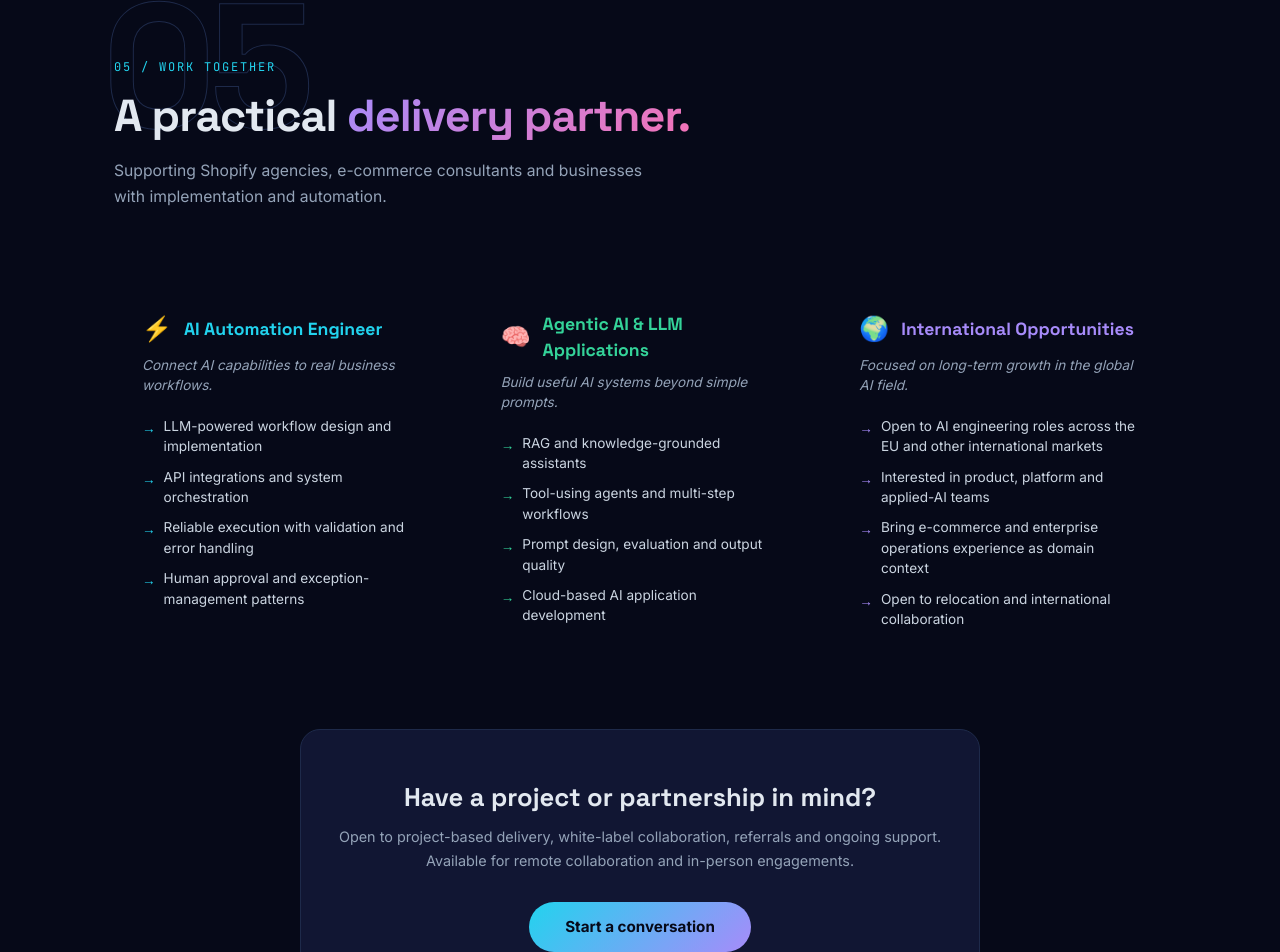
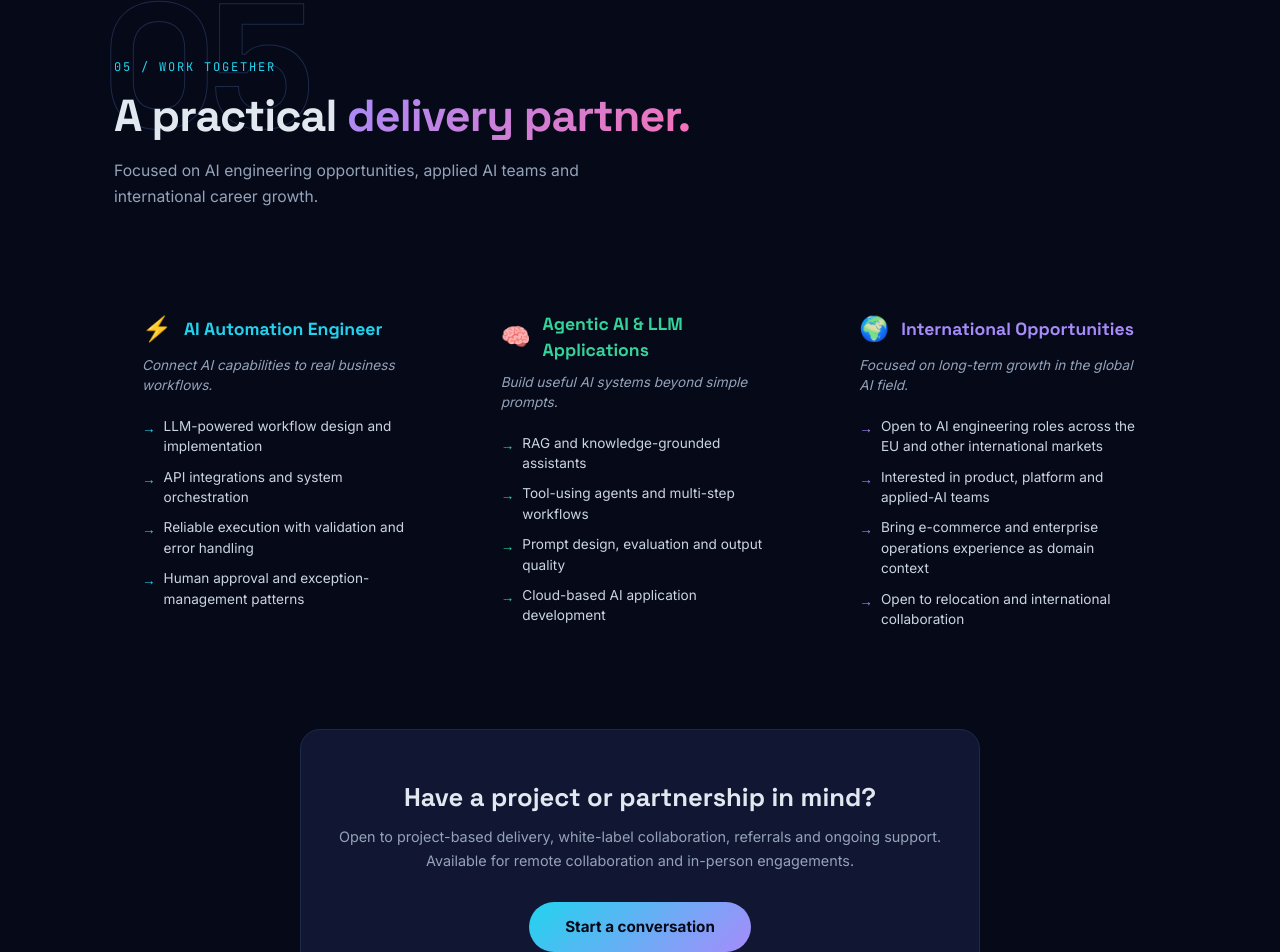
Before and after one commit to Sudheer-029/sudheer-029.github.io, a React (Vite) app: page / in a window 1280 px wide. Shown: the part 5460-6412 px from the top of the page. Built offline with nearby package versions, Linux system fonts and the light colour scheme.

Commit message:
Align collaboration section to AI career opportunities

```diff
--- a/src/components/Perspectives.jsx
+++ b/src/components/Perspectives.jsx
@@ -2,7 +2,7 @@ import { perspectives } from '../data'
 const colorMap = { cyan: '#22d3ee', emerald: '#34d399', violet: '#a78bfa' }
 export default function Perspectives() {
   return <section id="connect" style={{ padding: '120px 24px', maxWidth: 1100, margin: '0 auto', position: 'relative' }}>
-    <div style={{ position: 'relative', marginBottom: 72, paddingTop: 40 }}><span className="section-number">05</span><div style={{ position: 'relative', zIndex: 1 }}><div className="section-label" style={{ marginBottom: 14 }}>05 / Work together</div><h2 className="font-display" style={{ fontSize: 'clamp(1.9rem, 4vw, 2.8rem)', fontWeight: 700, color: '#e2e8f0', lineHeight: 1.15, letterSpacing: '-0.02em' }}>A practical <span className="gradient-text-violet">delivery partner.</span></h2><p style={{ color: '#94a3b8', marginTop: 16, fontSize: '0.98rem', lineHeight: 1.7, maxWidth: 560 }}>Supporting Shopify agencies, e-commerce consultants and businesses with implementation and automation.</p></div></div>
+    <div style={{ position: 'relative', marginBottom: 72, paddingTop: 40 }}><span className="section-number">05</span><div style={{ position: 'relative', zIndex: 1 }}><div className="section-label" style={{ marginBottom: 14 }}>05 / Work together</div><h2 className="font-display" style={{ fontSize: 'clamp(1.9rem, 4vw, 2.8rem)', fontWeight: 700, color: '#e2e8f0', lineHeight: 1.15, letterSpacing: '-0.02em' }}>A practical <span className="gradient-text-violet">delivery partner.</span></h2><p style={{ color: '#94a3b8', marginTop: 16, fontSize: '0.98rem', lineHeight: 1.7, maxWidth: 560 }}>Focused on AI engineering opportunities, applied AI teams and international career growth.</p></div></div>
     <div style={{ display: 'grid', gridTemplateColumns: 'repeat(auto-fit, minmax(280px, 1fr))', gap: 24, marginBottom: 64 }}>{perspectives.map((p, i) => { const c = colorMap[p.color]; return <div key={i} className="card" style={{ padding: 28, borderColor: `${c}22` }}><div style={{ display: 'flex', alignItems: 'center', gap: 12, marginBottom: 8 }}><span style={{ fontSize: '1.5rem' }}>{p.icon}</span><span className="font-display" style={{ fontSize: '1.1rem', fontWeight: 700, color: c }}>{p.role}</span></div><p style={{ fontSize: '0.85rem', color: '#94a3b8', fontStyle: 'italic', marginBottom: 20, lineHeight: 1.5 }}>{p.headline}</p><ul style={{ listStyle: 'none', display: 'flex', flexDirection: 'column', gap: 10, marginBottom: 8 }}>{p.points.map((pt, j) => <li key={j} style={{ display: 'flex', alignItems: 'flex-start', gap: 8, fontSize: '0.85rem', color: '#cbd5e1', lineHeight: 1.5 }}><span style={{ color: c, flexShrink: 0, marginTop: 2 }}>→</span>{pt}</li>)}</ul></div>})}</div>
     <div style={{ background: '#111633', border: '1px solid #1e2a4a', borderRadius: 20, padding: '48px 32px', textAlign: 'center', maxWidth: 680, margin: '0 auto' }}><h3 className="font-display" style={{ fontSize: '1.6rem', fontWeight: 700, color: '#e2e8f0', marginBottom: 8 }}>Have a project or partnership in mind?</h3><p style={{ color: '#94a3b8', marginBottom: 28, fontSize: '0.9rem', lineHeight: 1.7 }}>Open to project-based delivery, white-label collaboration, referrals and ongoing support. Available for remote collaboration and in-person engagements.</p><a href="mailto:sudheerdudi00@gmail.com" style={{ display: 'inline-block', padding: '14px 36px', borderRadius: 999, background: 'linear-gradient(135deg, #22d3ee, #a78bfa)', color: '#060918', fontWeight: 700, fontSize: '0.95rem', textDecoration: 'none', marginBottom: 28 }}>Start a conversation</a><div style={{ display: 'flex', justifyContent: 'center', gap: 24 }}><a href="https://www.linkedin.com/in/sudheer-bishnoi" target="_blank" rel="noopener noreferrer" style={{ fontSize: '0.85rem', color: '#22d3ee', textDecoration: 'none' }}>LinkedIn ↗</a><a href="https://github.com/Sudheer-029" target="_blank" rel="noopener noreferrer" style={{ fontSize: '0.85rem', color: '#a78bfa', textDecoration: 'none' }}>GitHub ↗</a></div></div>
   </section>
```
